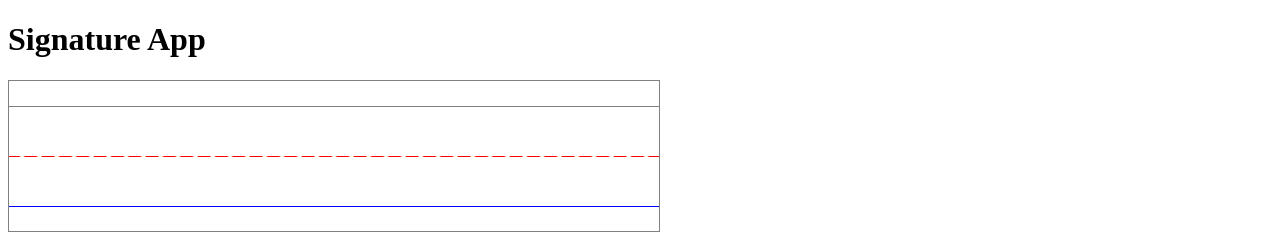
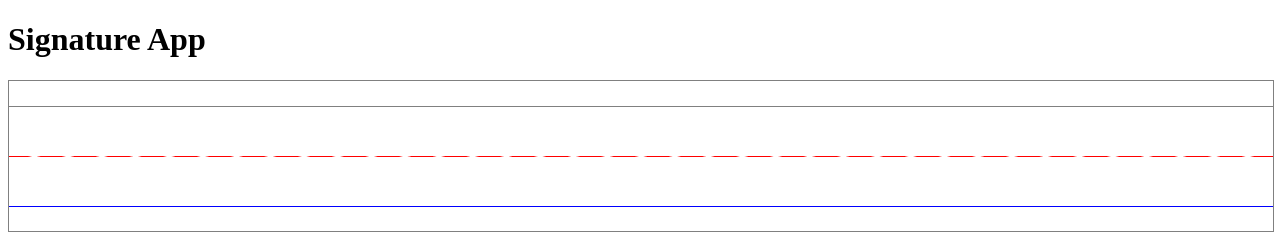
Before and after one commit to raurbanom/app-signature, a website: page index.html in a window 1280 px wide. Drawn offline with nearby package versions, Linux system fonts and the light colour scheme.

Commit message:
Improvement to container

```diff
--- a/css/style.css
+++ b/css/style.css
@@ -1,7 +1,7 @@
 .container {
     border: 1px solid gray;
     background: white;
-    width: 650px;
+    width: 100%;
     height: 150px;
     position: relative;
     margin: 0;
@@ -15,7 +15,7 @@
     position: absolute;
 }
 
-.canvas-above {
+.container-above {
     width: 100%;
     height: 100%;
     position: absolute;
--- a/index.html
+++ b/index.html
@@ -19,7 +19,7 @@
         const canvas = document.querySelector(".canvas-below");
         drawGuideline(canvas);
 
-        $(".canvas-above").jSignature({
+        $(".container-above").jSignature({
           "background-color": "transparent",
           width: "100%",
           height: "150px",
@@ -31,7 +31,7 @@
     <h1>Signature App</h1>
     <div class="container">
       <canvas class="canvas-below"></canvas>
-      <div class="canvas-above"></div>
+      <div class="container-above"></div>
     </div>
   </body>
 </html>
```
